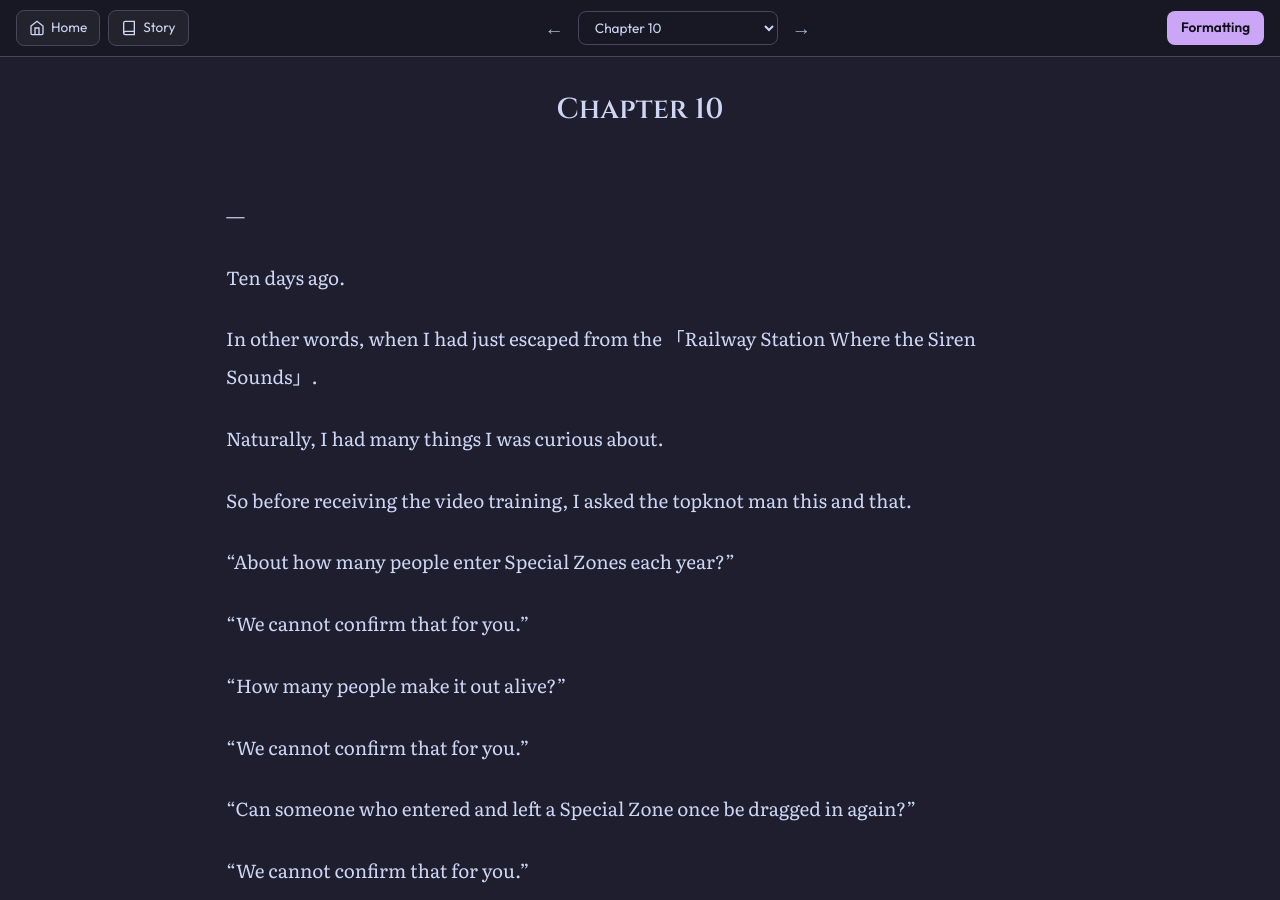
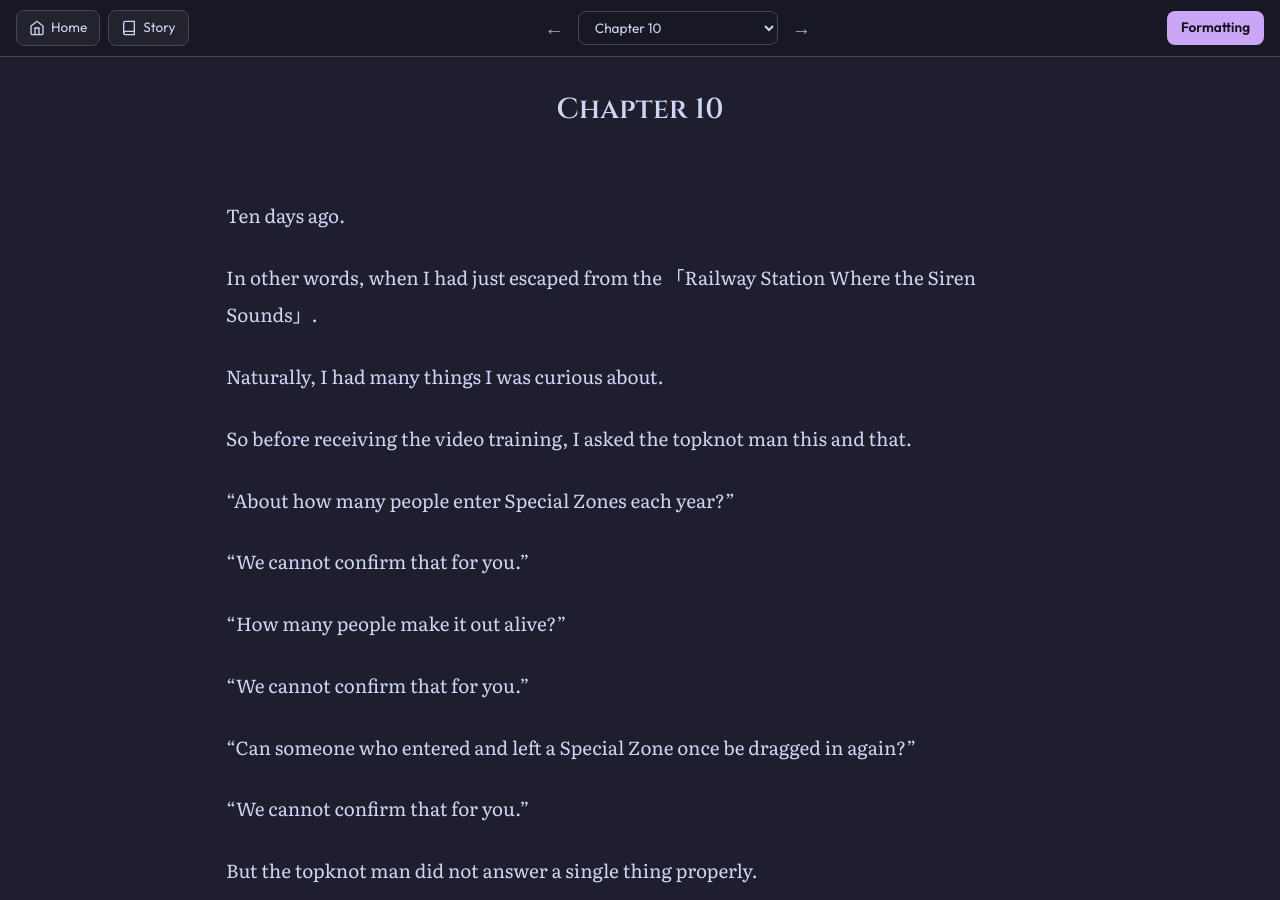
Before and after one commit to soleumn/soleumn.github.io, a Jekyll site: the page built from _chapters/esg/ch10.md, in a window 1280 px wide and 900 px high. Built offline with Jekyll 4.4.1, drawn with Linux system fonts in a browser that asks for light colours; comment, search, counter and statistics services are not loaded.

Commit message:
Edit Chapter 10 (via site)

```diff
--- a/_chapters/esg/ch10.md
+++ b/_chapters/esg/ch10.md
@@ -4,9 +4,7 @@ categories: esg
 capitulo: 10
 ---
 
-<br>---
-
-Ten days ago.
+<br>Ten days ago.
 
 In other words, when I had just escaped from the 「Railway Station Where the Siren Sounds」.
 
```
